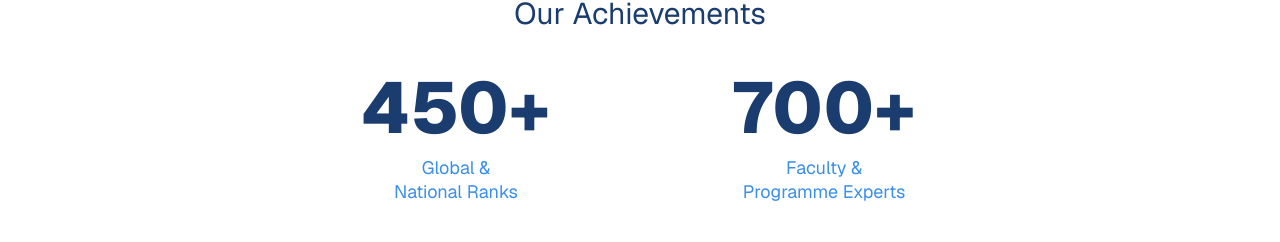
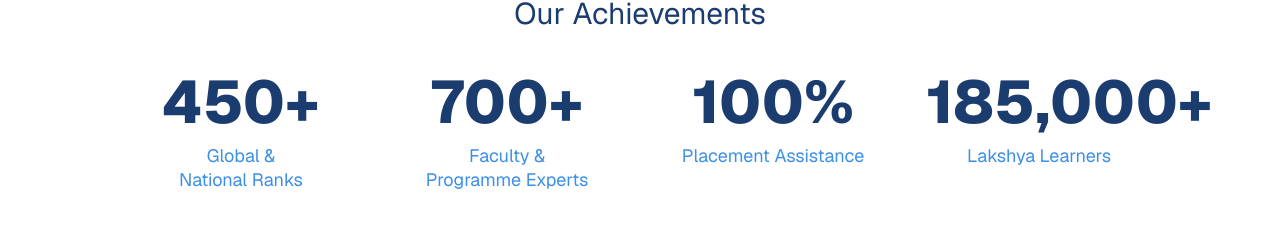
Before and after one commit to IICLakshyaProjects/counseling, a Next.js app: page / in a window 1280 px wide. Shown: the part 661-903 px from the top of the page. Built offline with nearby package versions, Linux system fonts and the light colour scheme; no server answers.

Commit message:
updated our achievement in 1 row

```diff
--- a/src/app/page.tsx
+++ b/src/app/page.tsx
@@ -149,11 +149,11 @@
       {/* ── ACHIEVEMENTS ── */}
       <section className="py-10 lg:py-14 px-4 lg:px-6">
         <h2 className="text-center text-2xl lg:text-3xl font-normal text-[#1a3c6e] mb-6 lg:mb-10">Our Achievements</h2>
-        <div className="grid grid-cols-2 gap-8 lg:gap-16 max-w-xs lg:max-w-2xl mx-auto text-center">
+        <div className="grid grid-cols-2 lg:grid-cols-4 gap-8 lg:gap-10 max-w-xs lg:max-w-5xl mx-auto text-center">
           {achievements.map((a) => (
             <div key={a.value}>
-              <p className="text-4xl lg:text-7xl font-extrabold text-[#1a3c6e]">{a.value}</p>
-              <p className="text-[#3a8fe8] text-sm lg:text-lg mt-2 lg:mt-3 leading-5 lg:leading-6 whitespace-pre-line">{a.label}</p>
+              <p className="text-4xl lg:text-5xl xl:text-6xl font-extrabold text-[#1a3c6e]">{a.value}</p>
+              <p className="text-[#3a8fe8] text-sm lg:text-base xl:text-lg mt-2 lg:mt-3 leading-5 lg:leading-6 whitespace-pre-line">{a.label}</p>
             </div>
           ))}
         </div>
```
